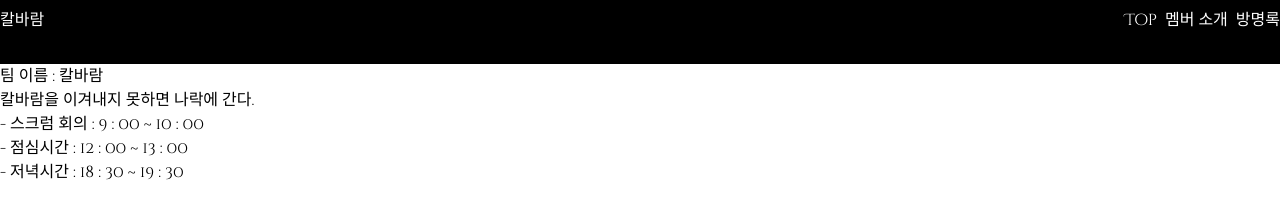
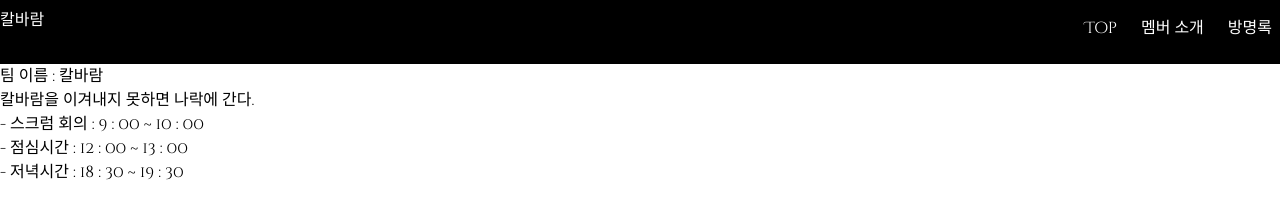
Before and after one commit to sharp-wind/SharpWind, a website: page main/index.html in a window 1280 px wide. Drawn offline with Linux system fonts and the light colour scheme.

Commit message:
stylesheet set

```diff
--- a/main/index.html
+++ b/main/index.html
@@ -7,9 +7,10 @@
         <link href="https://fonts.googleapis.com/css2?family=Cinzel:wght@400;700&display=swap" rel="stylesheet">
         <link href="https://fonts.googleapis.com/css2?family=Cinzel+Decorative:wght@400;700&display=swap" rel="stylesheet">
         <link href="../dist/styles.css" rel="stylesheet">
+        <link href="../src/styles.css" rel="stylesheet">
     </head>
     <body>
-        <header class="z-[100] bg-black">
+        <header class="z-[100">
             <div class="site-top w-full h-[64px] py-[8px] bg-black justify-between text-white flex">
                 <!-- 사이트 헤더 블럭 -->
                 <div class="top-left">
```
Also changed, not shown: src/styles.css (+0 -65 lines).
